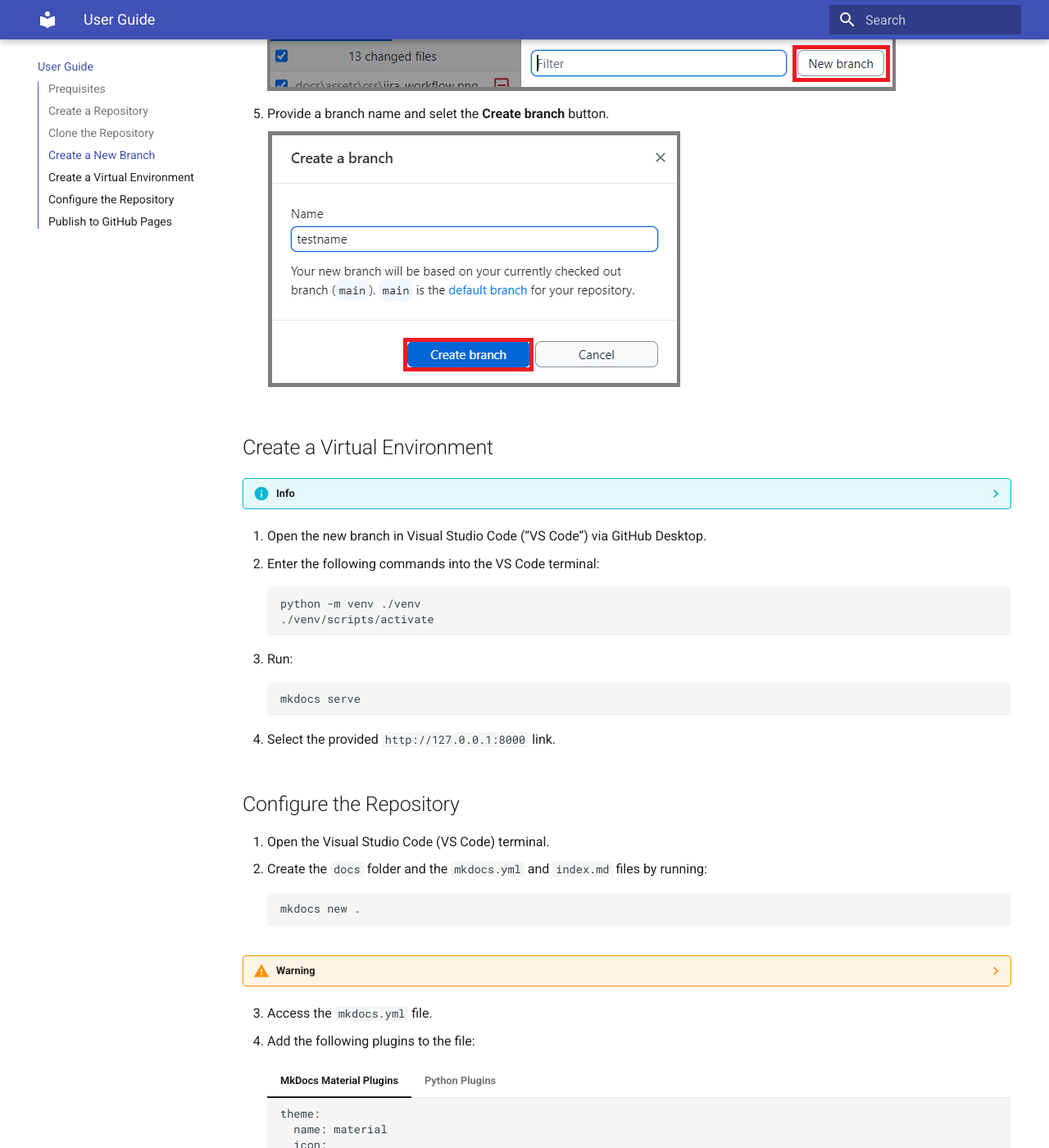
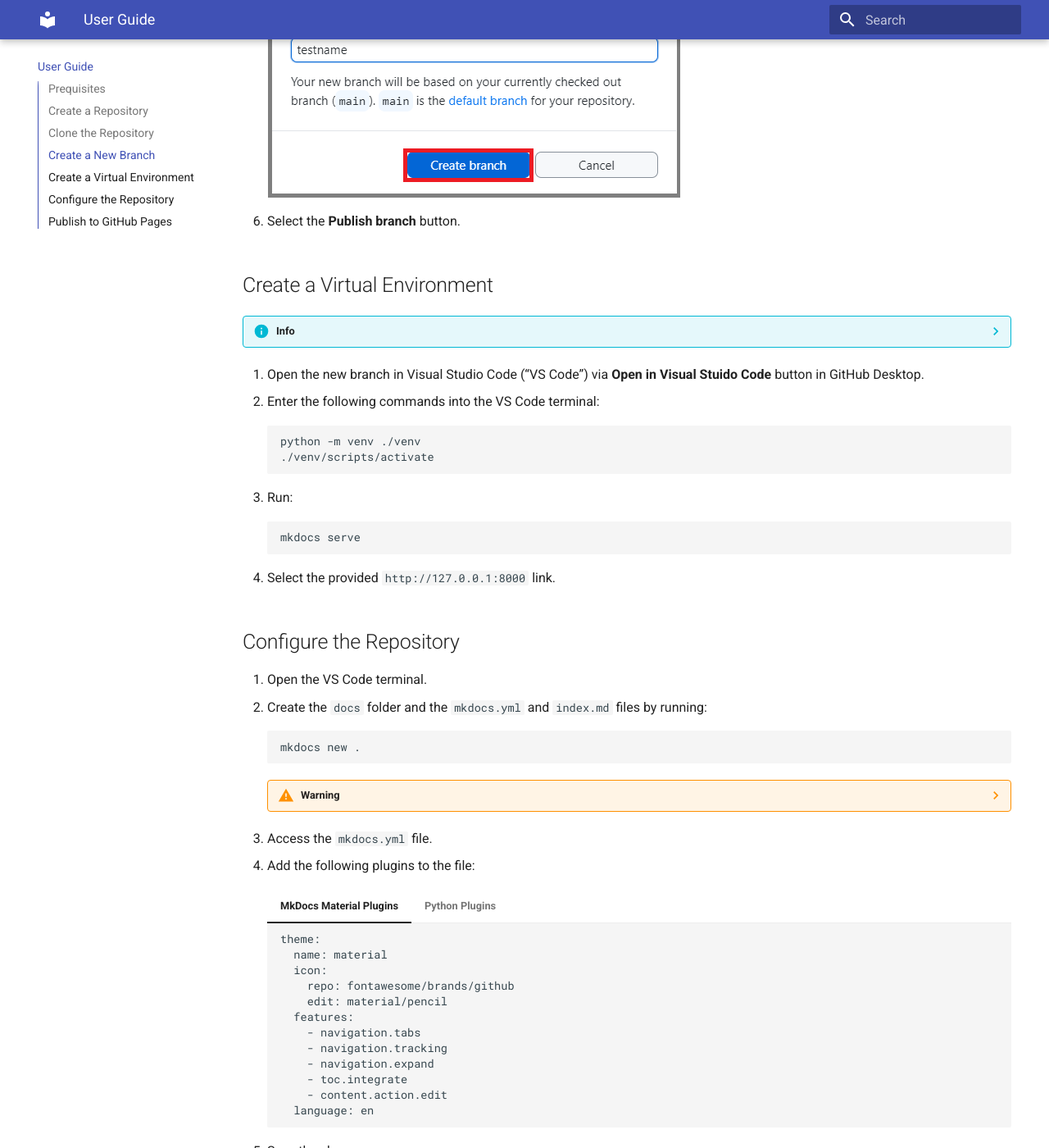
Before and after one commit to kelmccallister/My-Portfolio, an MkDocs documentation site: the page built from docs/User_Guide.md, in a window 1280 px wide and 1400 px high, scrolled down 3253 px. Shown: the whole window at 82% size. Built offline with MkDocs 1.6.1 and Material for MkDocs 9.7.7, drawn with Linux system fonts in a browser that asks for light colours.

Commit message:
updated user guide

````diff
--- a/docs/User_Guide.md
+++ b/docs/User_Guide.md
@@ -63,12 +63,14 @@
 
     ![](../assets/images/userguide_createbranch.png)
 
+6. Select the **Publish branch** button.
+
 ## Create a Virtual Environment
 
 ??? info
     Setting up a virtual environment within a repository's directory using python's venv module provides the ability to preview changes made before making a commit by running a web server that exposes the website at [`http://127.0.0.1:8000`](http://127.0.0.1:8000).
 
-1. Open the new branch in Visual Studio Code ("VS Code") via GitHub Desktop.
+1. Open the new branch in Visual Studio Code ("VS Code") via **Open in Visual Stuido Code** button in GitHub Desktop.
 2. Enter the following commands into the VS Code terminal:
 
     ```sh
@@ -86,15 +88,15 @@
 
 ## Configure the Repository
 
-1. Open the Visual Studio Code (VS Code) terminal.
+1. Open the VS Code terminal.
 2. Create the `docs` folder and the `mkdocs.yml` and `index.md` files by running:
 
     ```sh
     mkdocs new .
     ```
 
-??? warning
-    Only add new site pages (i.e., files) under the `docs` folder; otherwise, the files will not appear on the site.
+    ??? warning
+        Only add new site pages (i.e., files) under the `docs` folder; otherwise, the files will not appear on the site.
 
 3. Access the `mkdocs.yml` file.
 4. Add the following plugins to the file:
````
Also changed, not shown: docs/assets/images/userguide_newbutton.png (deleted).
